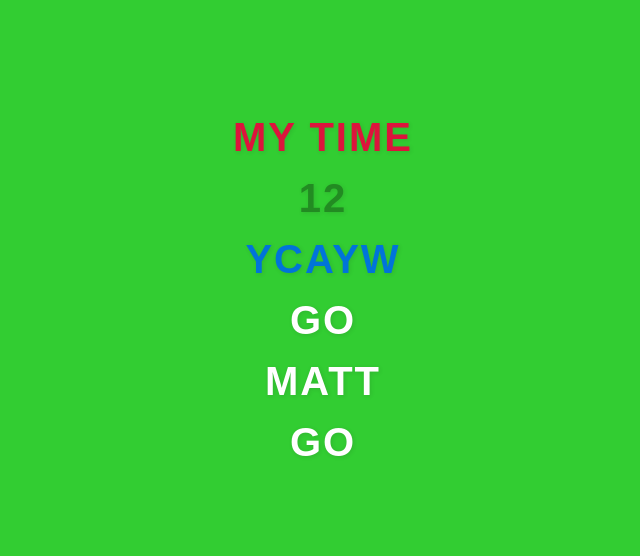
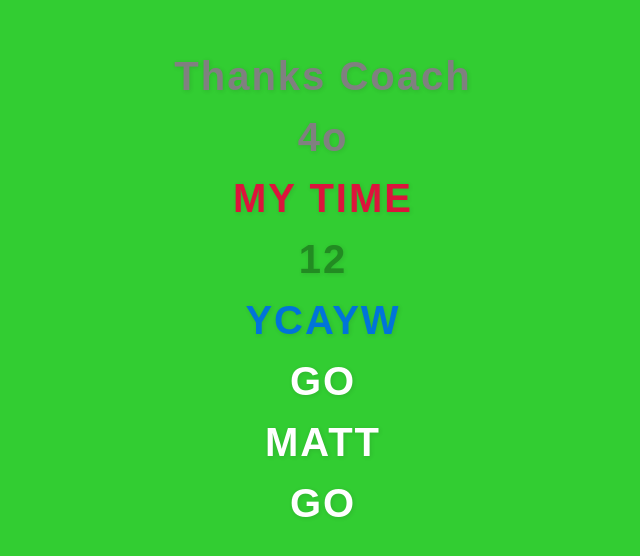
Before and after one commit to Matty6362/pubtest, a plain HTML site: page index.html in a window 1280 px wide. Shown: the part 110-666 px from the top of the page, without its empty margins (317-957 px from the left). Drawn offline with Linux system fonts and the light colour scheme.

Commit message:
Add Thanks Coach and 4o in gray above MY TIME

```diff
--- a/index.html
+++ b/index.html
@@ -25,6 +25,8 @@
   </style>
 </head>
 <body>
+  <h1 style="color: #808080;">Thanks Coach</h1>
+  <h1 style="color: #808080;">4o</h1>
   <h1 style="color: #DC143C;">MY TIME</h1>
   <h1 style="color: #228B22;">12</h1>
   <h1 style="color: #0074D9;">YCAYW</h1>
```
